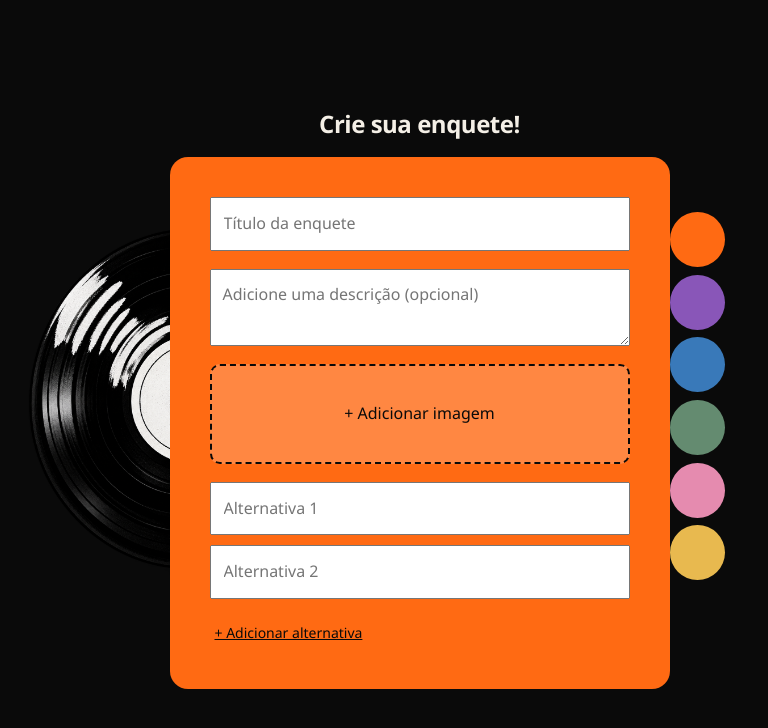
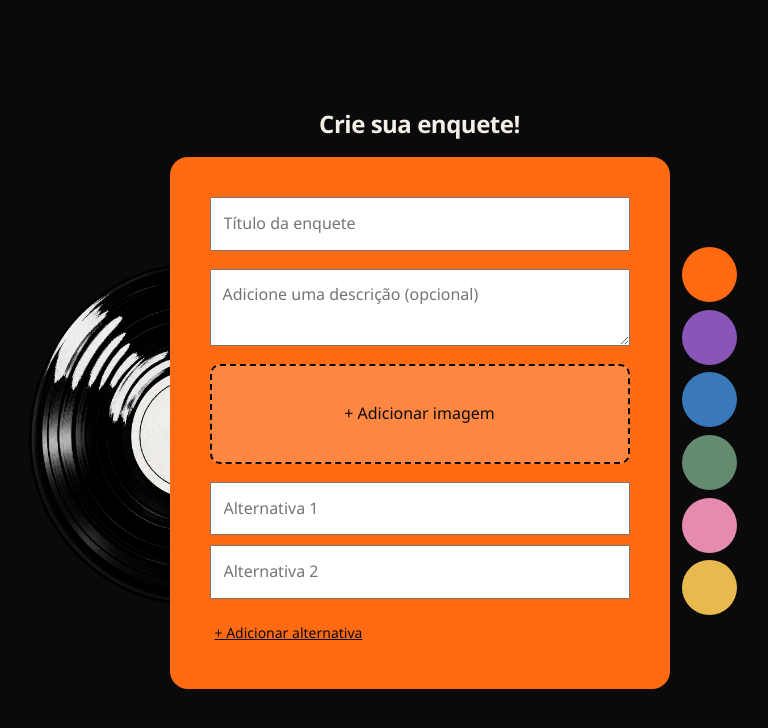
Before and after one commit to Nat020510/Enquetes-TrabalhoLPW, a PHP site: page /criar-enquete.html in a window 1280 px wide. Shown: the top 728 px of the page, without its empty margins (373-1141 px from the left). Run offline with PHP 8.4, Linux system fonts and the light colour scheme.

Commit message:
Update criar-enquete.css

```diff
--- a/criar-enquete.css
+++ b/criar-enquete.css
@@ -39,6 +39,7 @@ main {
     height: auto;
     object-fit: contain;
     transform: translateX(15px);
+    margin-top: 70px;
 }
 
 
@@ -192,6 +193,8 @@ input, textarea {
     flex-direction: column;
     align-items: center;
     gap: 15px;
+    padding: 40px;
+    margin-top: 70px;
 }
 
 .paleta-cores button {
@@ -200,6 +203,7 @@ input, textarea {
     border: none;
     border-radius: 50%;
     cursor: pointer;
+    padding: -50px;
 }
 
 /* CORES */
```
